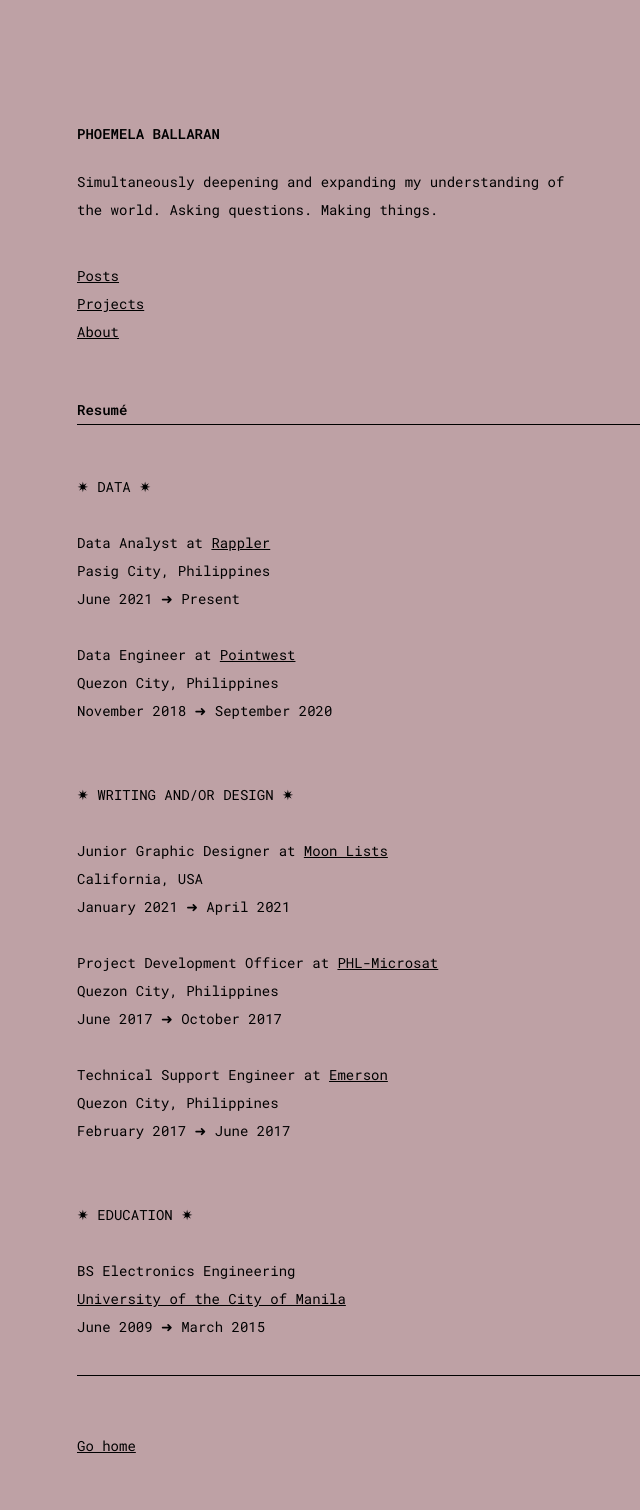
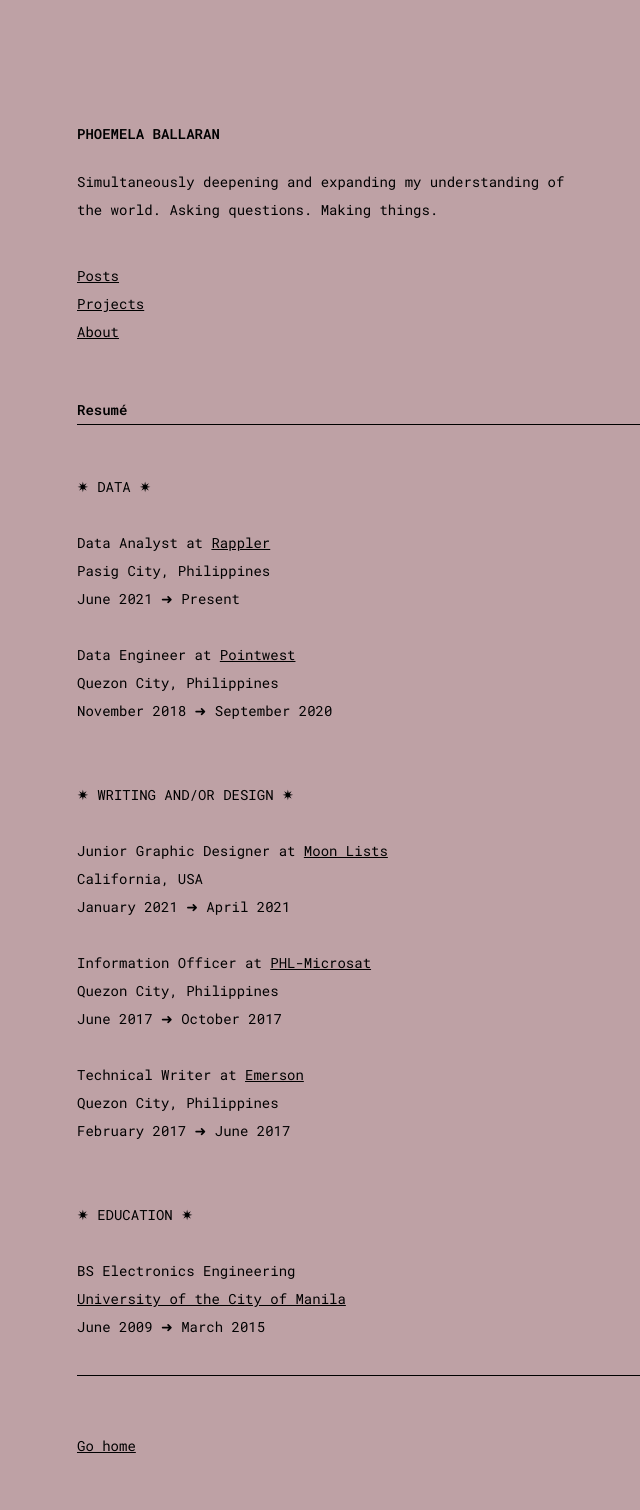
Before and after one commit to comoballar/phoemelaballaran.github.io, a Jekyll site: the page built from resume.md, in a window 1280 px wide. Shown: the whole page, without its empty margins (43-683 px from the left). Built offline with Jekyll 4.4.1, drawn with Linux system fonts in a browser that asks for light colours.

Commit message:
Update resume.md

```diff
--- a/resume.md
+++ b/resume.md
@@ -19,11 +19,11 @@ permalink: /resume/
 <br>California, USA
 <br>January 2021 ➜ April 2021
 <br>
-<br>Project Development Officer at <a href="https://phl-microsat.upd.edu.ph" target="_blank">PHL-Microsat</a>
+<br>Information Officer at <a href="https://phl-microsat.upd.edu.ph" target="_blank">PHL-Microsat</a>
 <br>Quezon City, Philippines
 <br>June 2017 ➜ October 2017
 <br>
-<br>Technical Support Engineer at <a href="https://www.emerson.com" target="_blank">Emerson</a>
+<br>Technical Writer at <a href="https://www.emerson.com" target="_blank">Emerson</a>
 <br>Quezon City, Philippines
 <br>February 2017 ➜ June 2017
 <br><br><br>
```
